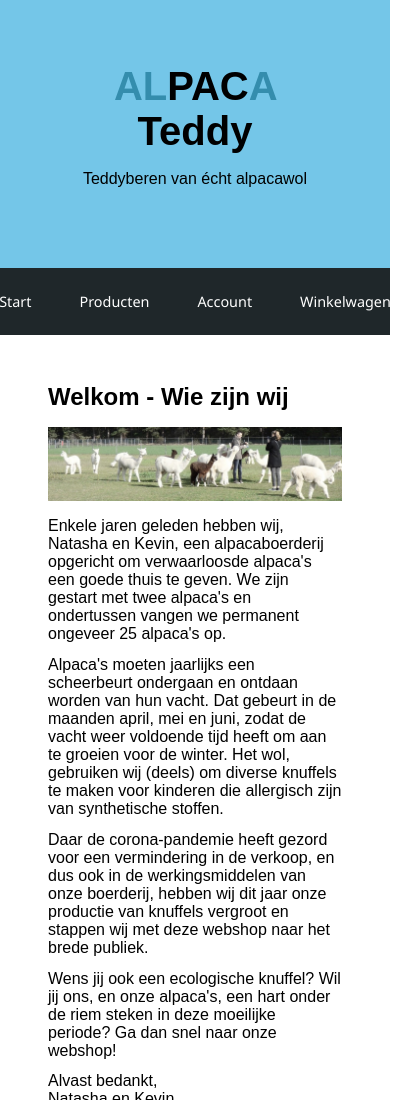
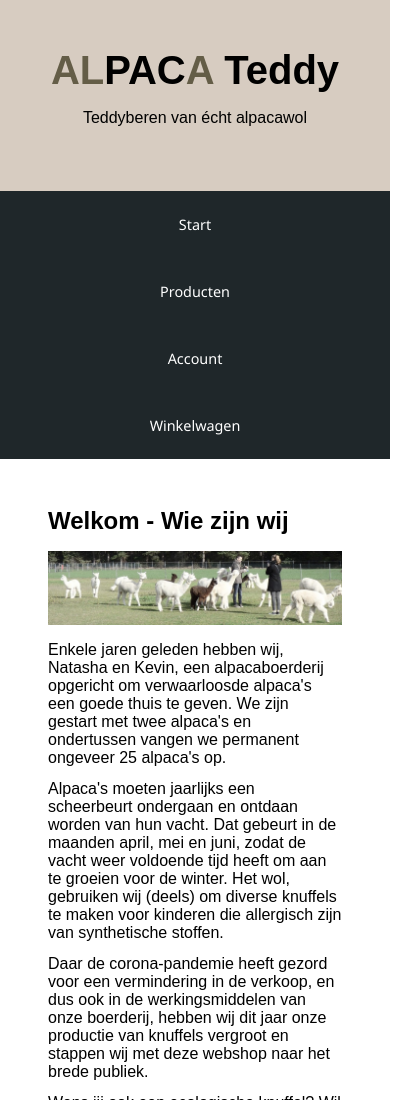
Before and after one commit to JanHuysmansPXL/H8_Oefeningen, a plain HTML site: page oefening3.html in a window 390 px wide. Shown: the top 1100 px of the page, 415 px wide, since content can reach past the window. Drawn offline with Linux system fonts and the light colour scheme; a web font is replaced by a local one.

Commit message:
Oefening 1+2 Klaar, 3 af te werken.

```diff
--- a/oefening3.css
+++ b/oefening3.css
@@ -15,11 +15,12 @@ header, nav, main, footer {
 }
 
 header {
-    background-color: #74c6e8;
+    background-color: #d7ccc1;
     font-family: Schoolbell, fantasy;
-    padding: 4rem;
+    padding: 3rem;
     text-align: center;
 }
+
 
 header h1 {
     font-size: 2.5rem;
@@ -30,7 +31,7 @@ header p {
 }
 
 header .bluetext {
-    color: #348dad;
+    color: #645d47;
 }
 
 nav {
@@ -53,6 +54,11 @@ nav ul li {
 
 nav ul li a:hover {
     background-color: #DDDDDD;
+    color: #1F272A;
+}
+
+nav ul li a:active {
+    background-color: #d7ccc1;
     color: #1F272A;
 }
 
@@ -119,7 +125,17 @@ footer p {
 @media screen and (max-width: 700px) {
 
     nav {
-        flex-direction: column;
+        display: block;
+    }
+
+    nav ul {
+        display: block;
+    }
+
+    nav ul li {
+        display: inline;
+        text-align: center;
+        width: 100%;
     }
 
     main {
--- a/oefening3.html
+++ b/oefening3.html
@@ -18,7 +18,7 @@
 
 <nav>
     <ul>
-        <li><a href="#">Start</a></li>
+        <li><a href="oefening3.html">Start</a></li>
         <li><a href="#">Producten</a></li>
         <li><a href="#">Account</a></li>
         <li><a href="#">Winkelwagen</a></li>
```
